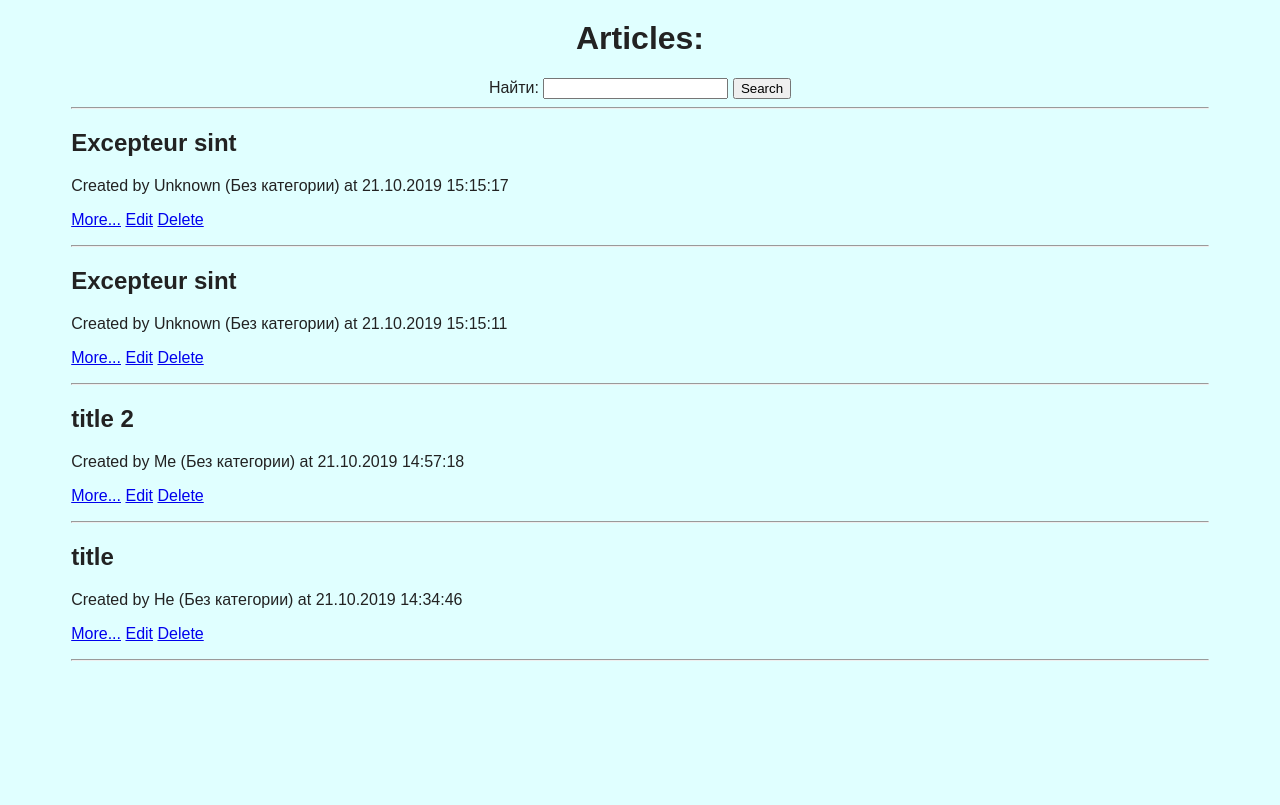
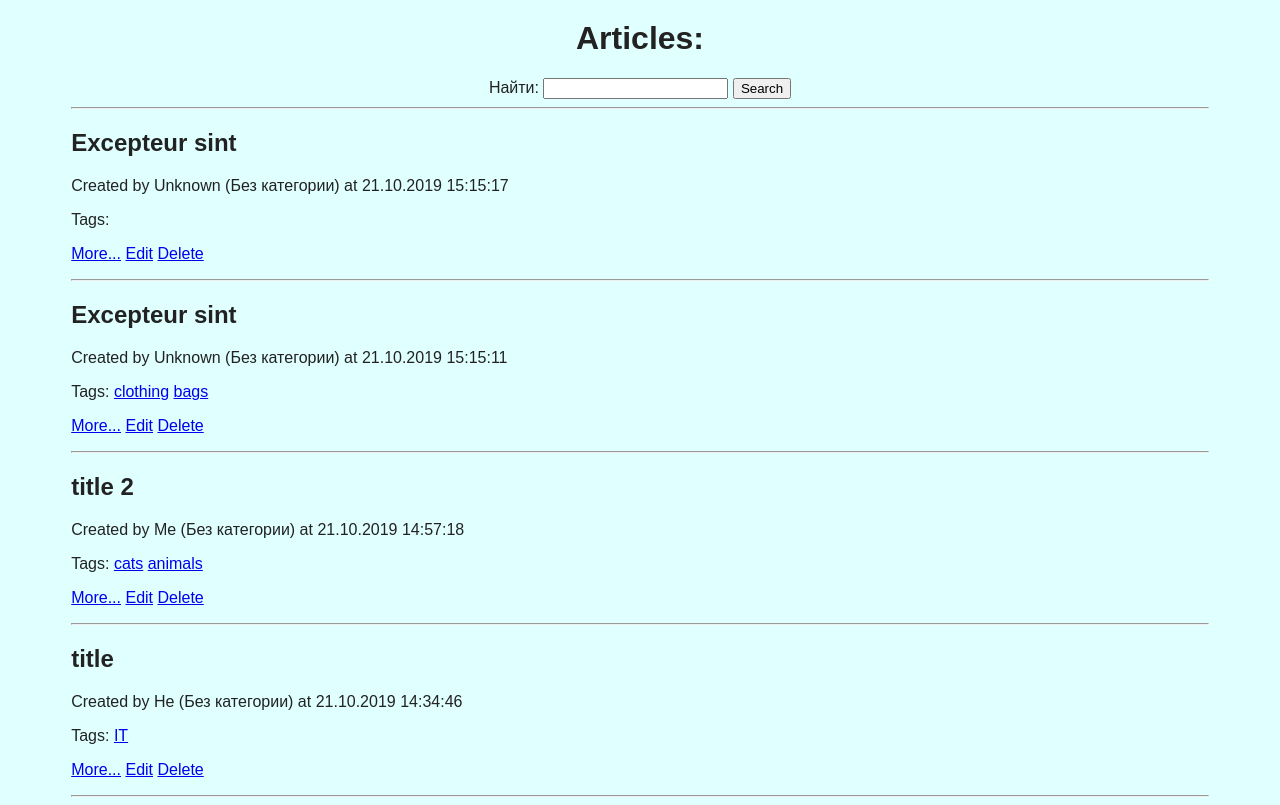
Before and after one commit to tyzo4ka/blog_2, a Django app: page / in a window 1280 px wide. Shown: the part 40-845 px from the top of the page. Before the commit the page ends 701 px from the top, so only its background shows below. Run offline with Django 3.2, Linux system fonts and the light colour scheme; data comes from the database, SQL or seed files in the repository; both versions use the stored data as it was after the commit.

Commit message:
Changed ArticleCreateView and ArticleUpdateView to add tags

```diff
--- a/source/webapp/forms.py
+++ b/source/webapp/forms.py
@@ -7,7 +7,7 @@ class ArticleForm(forms.ModelForm):
 
     class Meta:
         model = Article
-        exclude = ['created_at', 'updated_at']
+        exclude = ['created_at', 'updated_at', 'tags']
 
 
 class CommentForm(forms.ModelForm):
--- a/source/webapp/templates/article/index.html
+++ b/source/webapp/templates/article/index.html
@@ -15,6 +15,10 @@
         <h2>{{ article.title }}</h2>
         <p>Created by {{ article.author }} ({{ article.category|default_if_none:'Без категории' }})
             at {{ article.created_at|date:'d.m.Y H:i:s' }}</p>
+         Tags:
+    {% for tag in article.tags.all %}
+        <a href="?tag={{ tag }}"> {{ tag }}</a>
+    {% endfor %}
         <p>
             <a href="{% url 'article_view' article.pk %}">More...</a>
             <a href="{% url 'article_update' article.pk %}">Edit</a>
--- a/source/webapp/views/article_views.py
+++ b/source/webapp/views/article_views.py
@@ -1,11 +1,11 @@
 from django.db.models import Q
 from django.urls import reverse, reverse_lazy
+from django.shortcuts import get_object_or_404, redirect, render
 from django.utils.http import urlencode
 from django.views.generic import ListView, DetailView, CreateView, \
     UpdateView, DeleteView
-
-from webapp.forms import ArticleForm, ArticleCommentForm, SimpleSearchForm
-from webapp.models import Article
+from ..forms import ArticleForm, ArticleCommentForm, SimpleSearchForm
+from ..models import Article, Tag
 from django.core.paginator import Paginator
 
 
@@ -20,6 +20,7 @@ class IndexView(ListView):
     def get(self, request, *args, **kwargs):
         self.form = self.get_search_form()
         self.search_query = self.get_search_query()
+        self.tag_query = self.get_tag_query()
         return super().get(request, *args, **kwargs)
 
     def get_context_data(self, *, object_list=None, **kwargs):
@@ -37,7 +38,16 @@ class IndexView(ListView):
                 | Q(author__icontains=self.search_query)
                 | Q(tags__name__iexact=self.search_query)
             )
+        if self.tag_query:
+            queryset = queryset.filter(
+                Q(tags__name__iexact=Tag.objects.get(pk=self.tag_query))
+            )
         return queryset
+
+    def get_tag_query(self):
+        if self.form.is_valid():
+            return self.request.GET.get('tag')
+        return None
 
     def get_search_form(self):
         return SimpleSearchForm(self.request.GET)
@@ -75,8 +85,21 @@ class ArticleCreateView(CreateView):
     template_name = 'article/create.html'
     form_class = ArticleForm
 
+    def get_or_create_tag(self):
+        tags = self.request.POST.get('tags')
+        tags_list = tags.split(',')
+
+        for tag in tags_list:
+            tags, created = Tag.objects.get_or_create(name=tag.strip())
+            self.object.tags.add(tags)
+
+    def form_valid(self, form):
+        self.object = form.save()
+        self.get_or_create_tag()
+        return redirect(self.get_success_url())
+
     def get_success_url(self):
-        return reverse('article_view', kwargs={'pk': self.object.pk})
+        return reverse_lazy('article_view', kwargs={'pk': self.object.pk})
 
 
 class ArticleUpdateView(UpdateView):
@@ -84,6 +107,29 @@ class ArticleUpdateView(UpdateView):
     template_name = 'article/update.html'
     context_object_name = 'article'
     form_class = ArticleForm
+
+    def get_form(self, form_class=None):
+        form = super().get_form(form_class=None)
+        tags = self.object.tags.all().values('name')
+        tags_line = ''
+        for tag in tags:
+            tags_line += tag.get('name') + ','
+        form.fields['tags'].initial = tags_line
+        return form
+
+    def get_or_create_tag(self):
+        tags = self.request.POST.get('tags')
+        tags_list = tags.split(',')
+        self.object.tags.clear()
+
+        for tag in tags_list:
+            tags, created = Tag.objects.get_or_create(name=tag.strip())
+            self.object.tags.add(tags)
+
+    def form_valid(self, form):
+        self.object = form.save()
+        self.get_or_create_tag()
+        return redirect(self.get_success_url())
 
     def get_success_url(self):
         return reverse('article_view', kwargs={'pk': self.object.pk})
```
Also changed, not shown: source/db.sqlite3.
